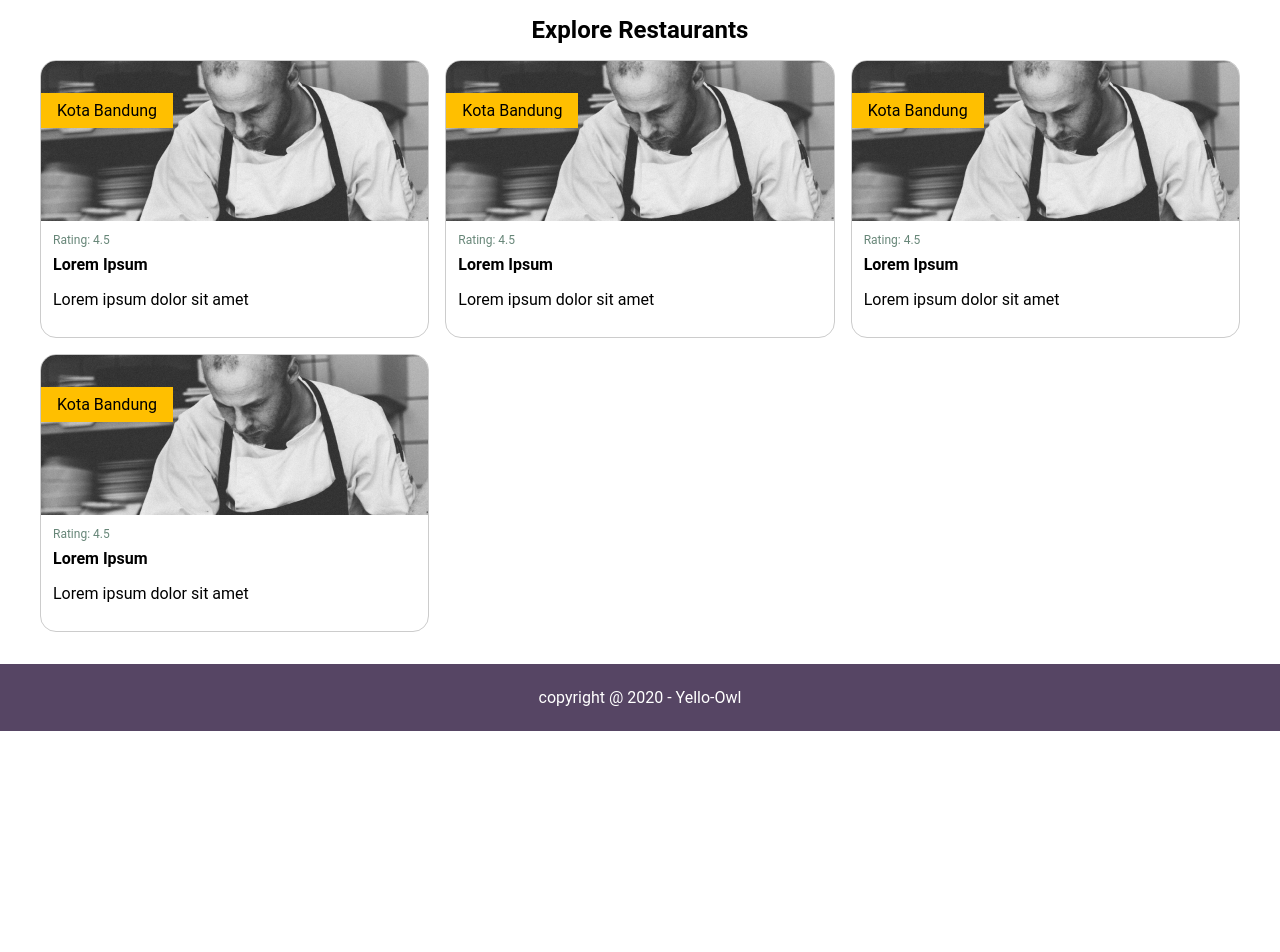
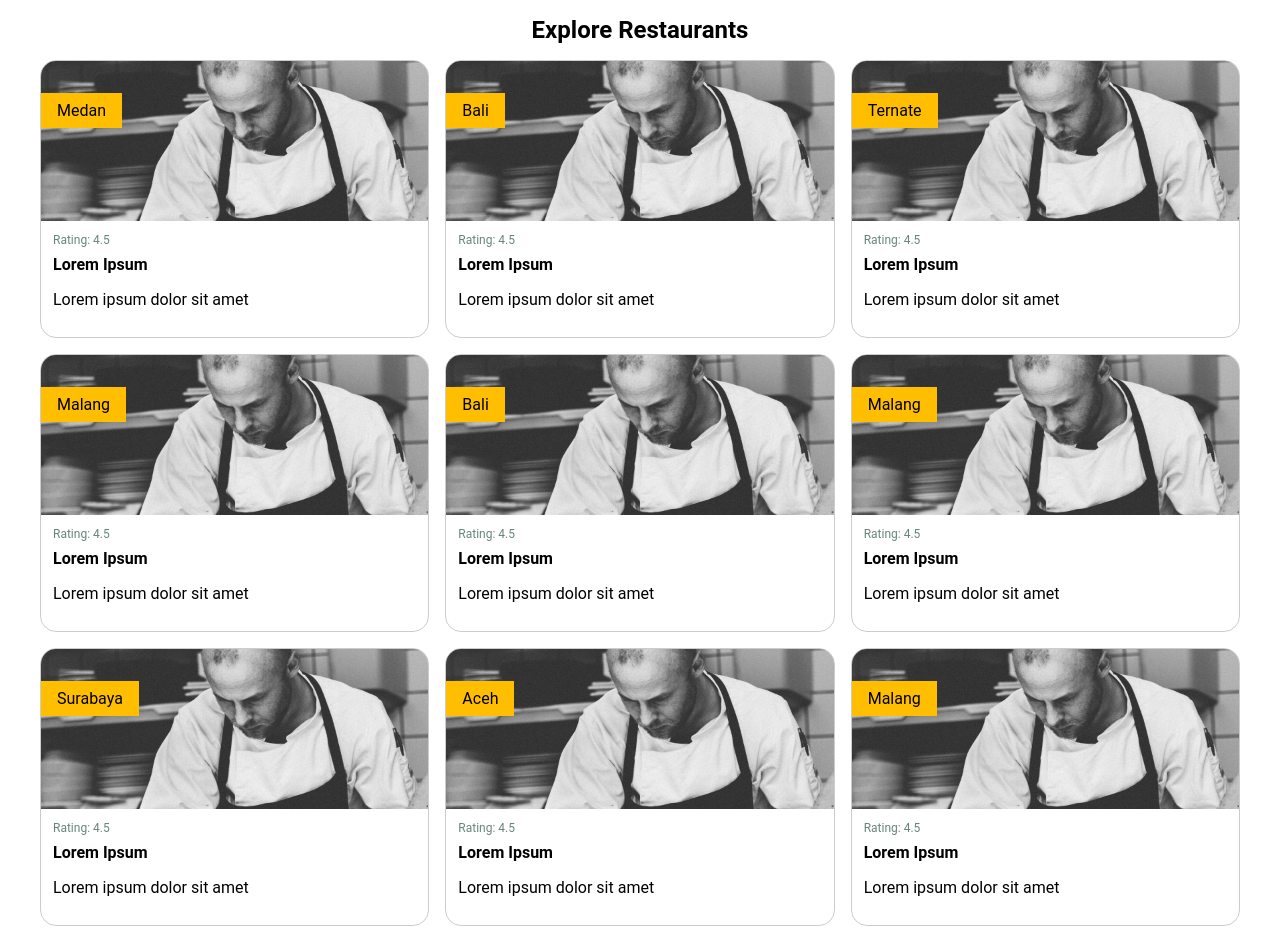
Before and after one commit to irwanphan/dicoding-restaurant-app, a website built with webpack: page src/templates/index.html in a window 1280 px wide. Shown: the part 528-1480 px from the top of the page. Before the commit the page ends 1259 px from the top, so only its background shows below. Built offline with nearby package versions, Linux system fonts and the light colour scheme; files whose address does not match are found by name.

Commit message:
populate Array to index done

```diff
--- a/src/scripts/index.js
+++ b/src/scripts/index.js
@@ -3,3 +3,50 @@ import '../styles/main.css';
 import '../sass/main.sass';
 
 console.log('Hello Coders! :)');
+
+import restaurantsObj from '../public/data/DATA.json';
+
+const initiate = async () => {
+    let isLoading = true
+    const initialData = async () => {
+        const restaurants = restaurantsObj.restaurants;
+        console.log(restaurants);
+        populateDataToCard(restaurants);
+        isLoading = false;
+    }
+
+     const populateDataToCard = (restaurants = null) => {
+        if (!Array.isArray(restaurants)) {
+            throw new Error('Parameter restaurants should be an array.');
+        }
+
+        const recordRestaurants = document.querySelector('#recordRestaurants');
+        recordRestaurants.innerHTML = '';
+
+        restaurants.forEach((restaurant) => {
+            recordRestaurants.innerHTML += templateCard(restaurant);
+        });
+    }
+
+    const templateCard = (restaurant) => {
+        return `
+            <div class="card">
+                <div class="card-header">
+                    <span>${restaurant.city}</span>
+                    <img src="./images/heros/hero-image_1.jpg" width="450" alt="">
+                </div>
+                <div class="card-description">
+                    <span class="rating">Rating: 4.5</span>
+                    <span class="title">Lorem Ipsum</span>
+                    <p>Lorem ipsum dolor sit amet</p>
+                </div>
+            </div>
+        `;
+    }
+
+    await initialData();
+};
+
+window.addEventListener('DOMContentLoaded', async () => {
+    initiate();
+});
--- a/src/templates/index.html
+++ b/src/templates/index.html
@@ -33,7 +33,7 @@
 
     <section class="container">
       <h3 class="section-title">Explore Restaurants</h3>
-      <div class="cards-holder">
+      <div class="cards-holder" id="recordRestaurants">
         <div class="card">
           <div class="card-header">
             <span>Kota Bandung</span>
```
